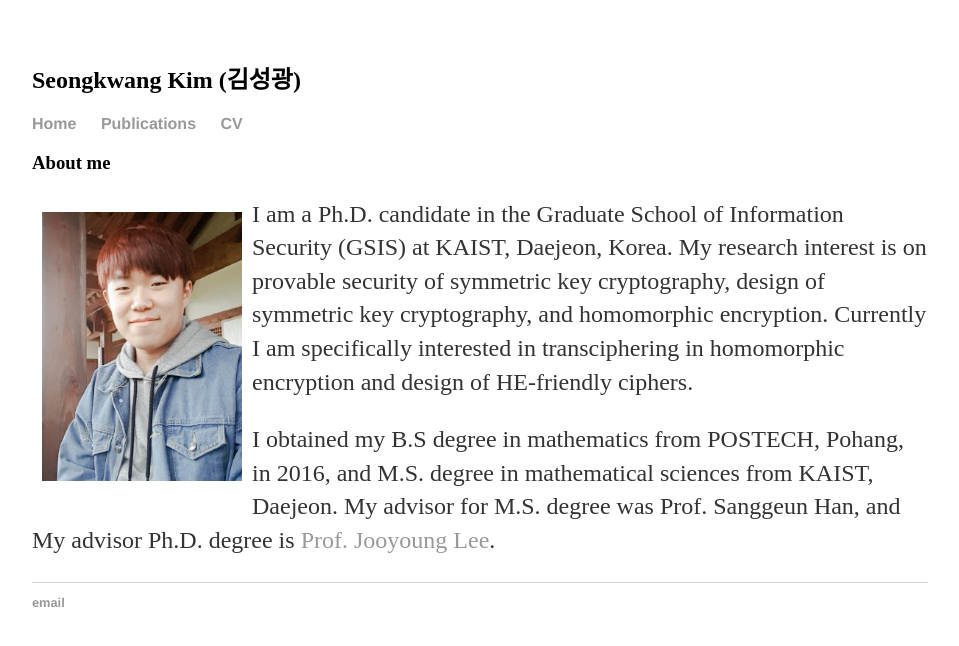
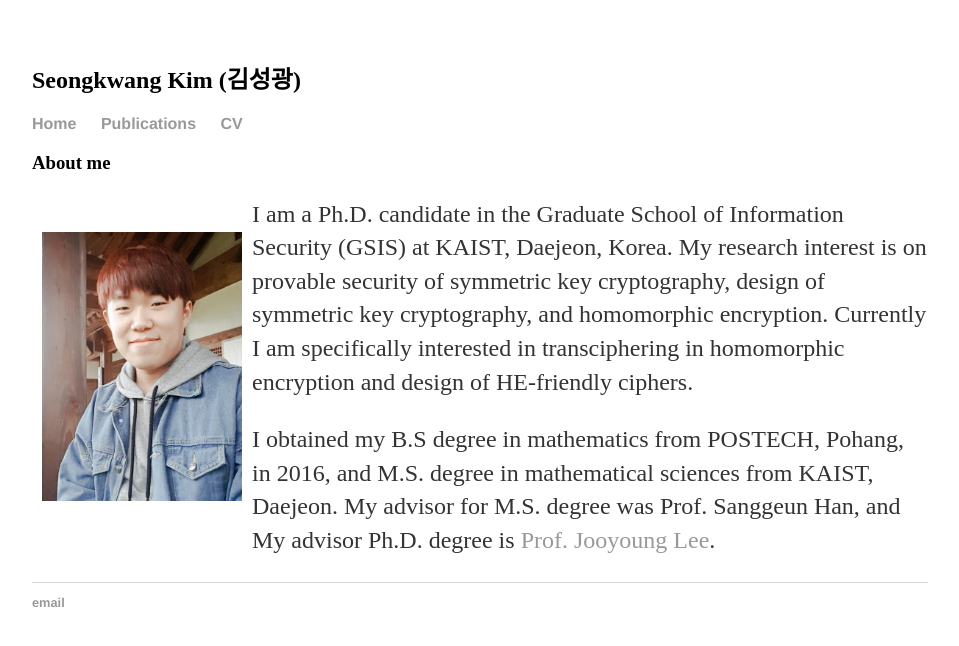
Before and after one commit to sgk1m/sgk1m.github.io, a Jekyll site: the page built from index.html, in a window 1280 px wide. Shown: the top 646 px of the page, without its empty margins (160-1119 px from the left). Built offline with Jekyll 4.4.1, drawn with Linux system fonts in a browser that asks for light colours.

Commit message:
Update index.html

```diff
--- a/index.html
+++ b/index.html
@@ -4,7 +4,7 @@
 ---
 <div class="blurb">
 	<h3>About me</h3>
-	<img src="/myphoto.jpg" width="200" align="left" hspace="10" vspace="20">
+	<img src="/myphoto.jpg" width="200" align="left" hspace="10" vspace="40">
 	<p>I am a Ph.D. candidate in the Graduate School of Information Security (GSIS) at KAIST, Daejeon, Korea.
 		My research interest is on provable security of symmetric key cryptography, design of symmetric key cryptography, and homomorphic encryption.
 		Currently I am specifically interested in transciphering in homomorphic encryption and design of HE-friendly ciphers.
```
